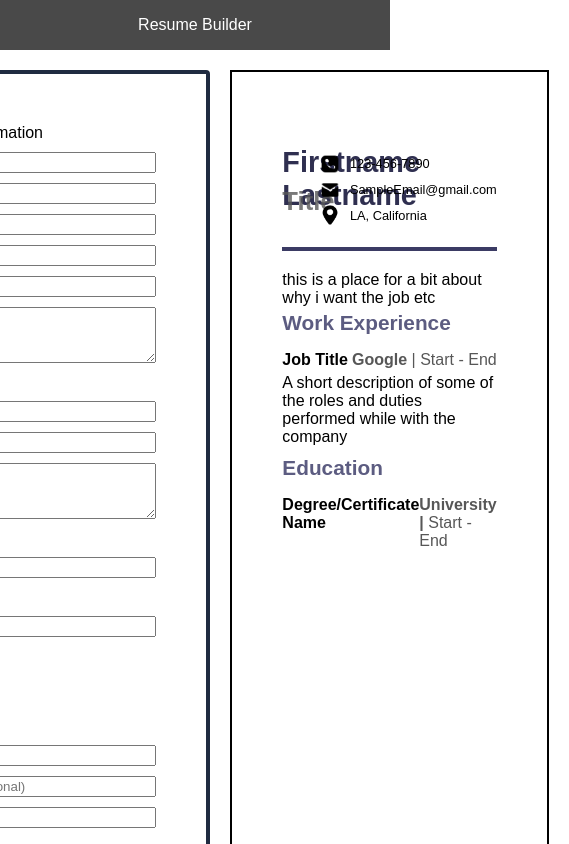
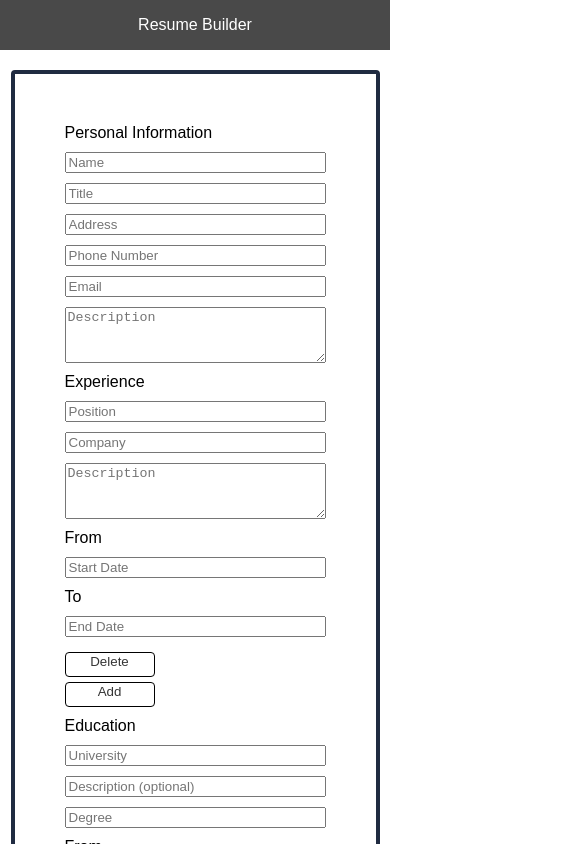
Before and after one commit to lifeofbry19/cv-project, a React (Create React App) app: page / in a window 390 px wide. Shown: the top 844 px of the page, 569 px wide, since content can reach past the window. Built offline with nearby package versions, Linux system fonts and the light colour scheme.

Commit message:
fixed media query for smaller windows

```diff
--- a/src/index.css
+++ b/src/index.css
@@ -230,3 +230,10 @@ img {
     max-width: 75%;
   }
 }
+
+@media only screen and (max-width: 1100px) {
+  .main-container {
+    display: flex;
+    flex-direction: column;
+  }
+}
```
